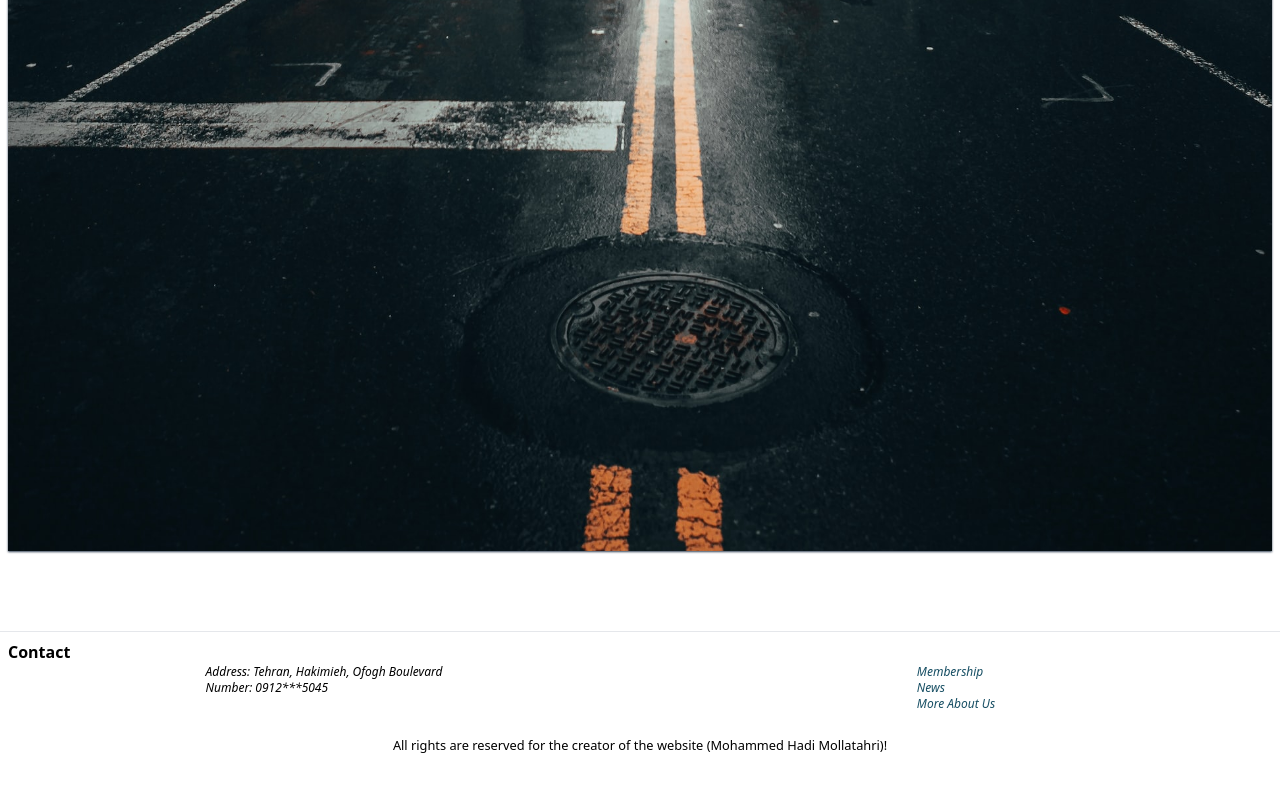
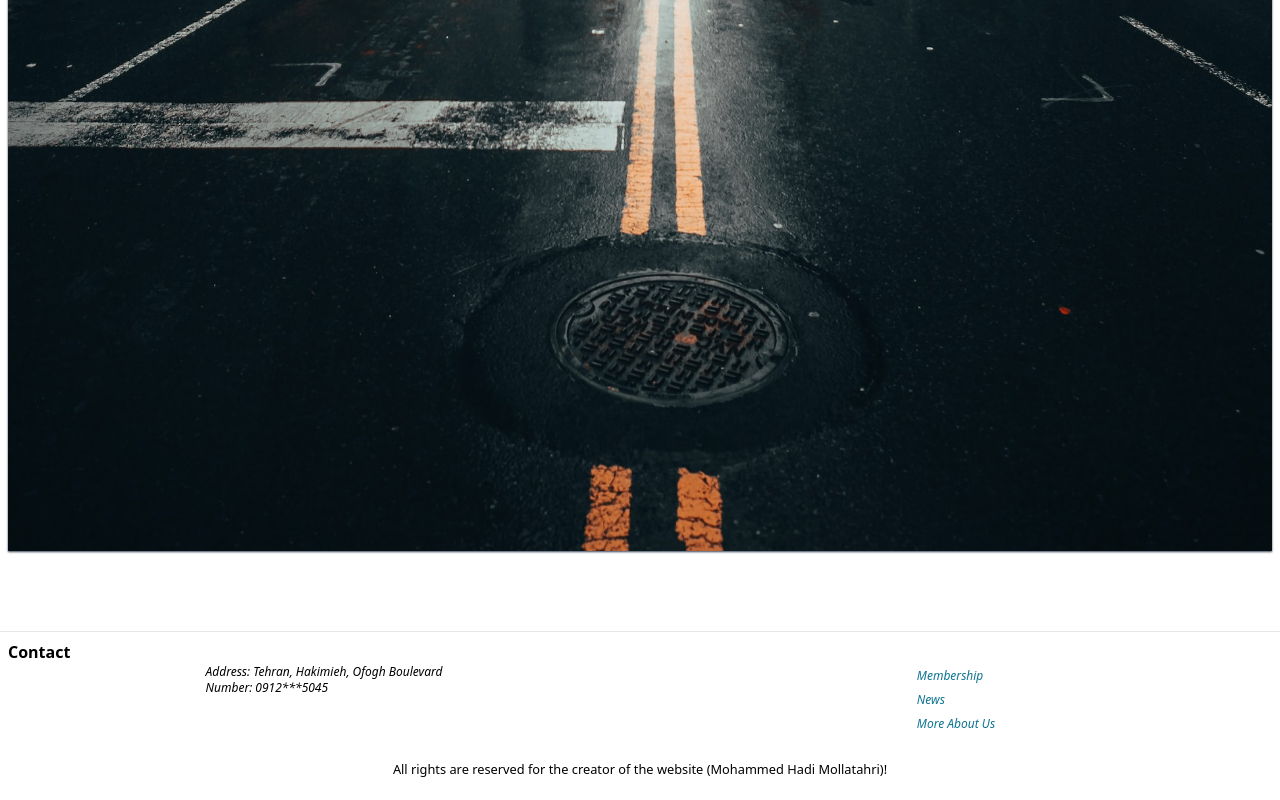
Before and after one commit to hadi-mollataheri/Rebuild-responsive-photo-club-tailwind, a website: page index.html in a window 1280 px wide. Shown: the part 11098-11898 px from the top of the page. Before the commit the page ends 11874 px from the top, so only its background shows below. Drawn offline with Linux system fonts and the light colour scheme.

Commit message:
Change color & create space for features section of footer

```diff
--- a/index.html
+++ b/index.html
@@ -136,10 +136,10 @@
             </h5>
             <h5 class="italic">Number: 0912***5045</h5>
           </div>
-          <div id="features" class="cursor-pointer text-cyan-900">
-            <h5><a href="#">Membership</a></h5>
-            <h5><a href="#">News</a></h5>
-            <h5><a href="#">More About Us</a></h5>
+          <div id="features" class="text-cyan-700">
+            <h5><a href="#" class="cursor-pointer inline-block my-1 hover:text-cyan-900">Membership</a></h5>
+            <h5><a href="#" class="cursor-pointer inline-block my-1 hover:text-cyan-900">News</a></h5>
+            <h5><a href="#" class="cursor-pointer inline-block my-1 hover:text-cyan-900">More About Us</a></h5>
           </div>
         </div>
       </div>
```
Also changed, not shown: dist/style.css.
